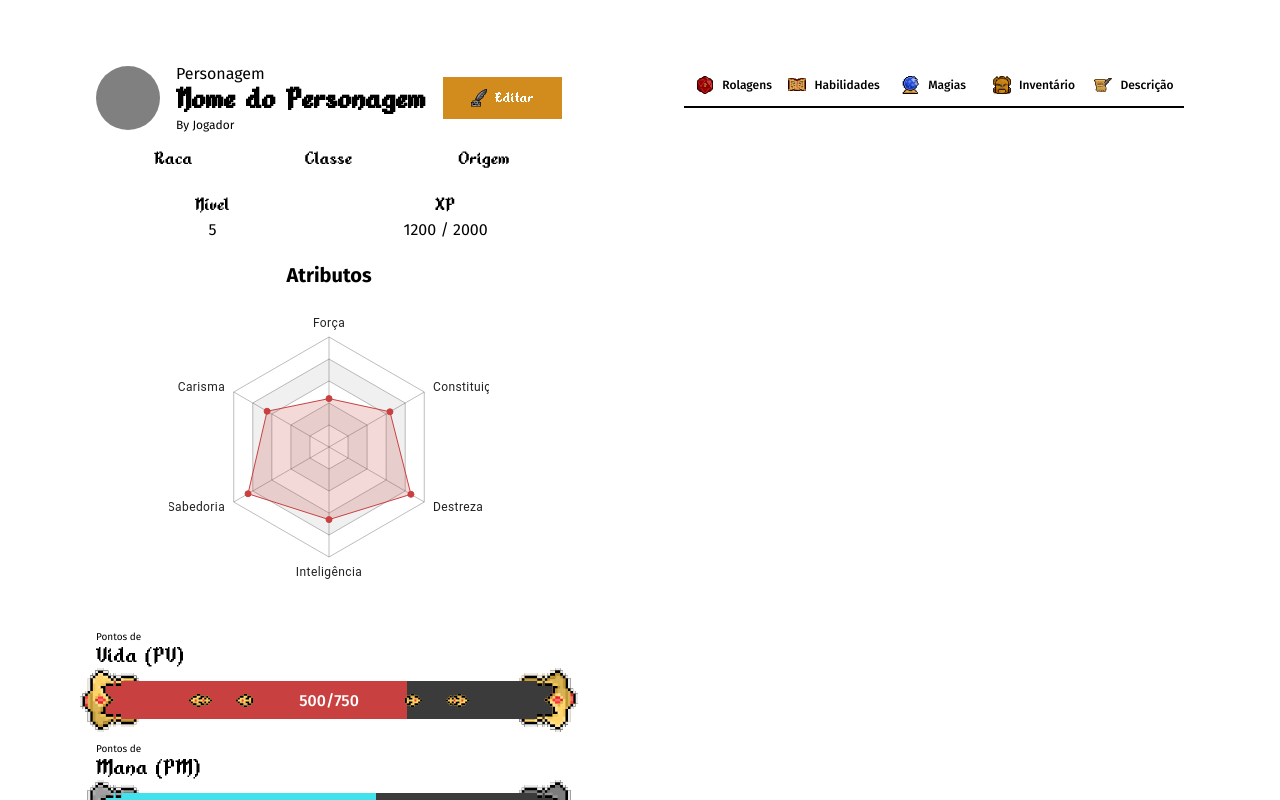
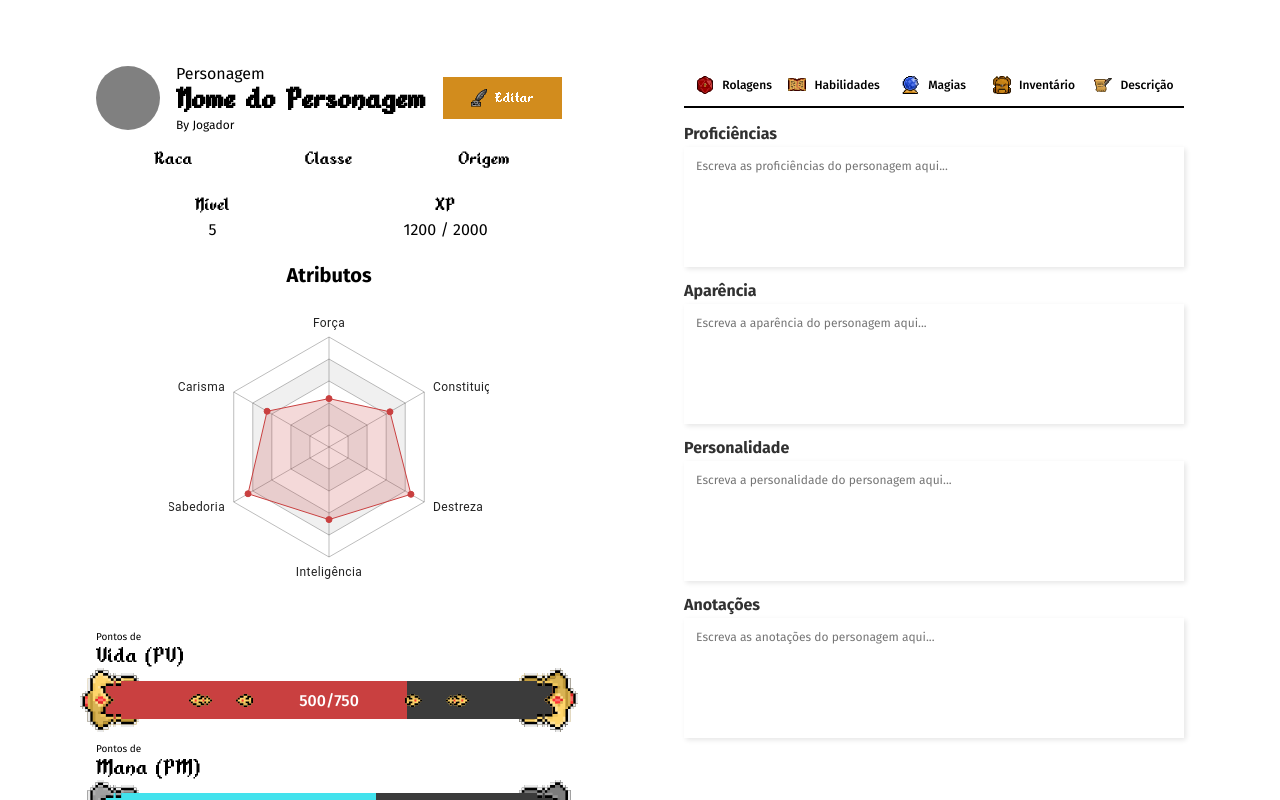
Before and after one commit to F20Org/f20-front, a React (Vite) app: page /f20-front/characters/1/description in a window 1280 px wide. Built offline with nearby package versions, Linux system fonts and the light colour scheme.

Commit message:
feat: add DescriptionSection component and integrate it into character routes

```diff
--- a/src/Routes.tsx
+++ b/src/Routes.tsx
@@ -14,6 +14,7 @@ import { RollsSection } from 'pages/Characters/DetailsPage/components/RightSecti
 import { SkillsSection } from 'pages/Characters/DetailsPage/components/RightSection/components/SkillsSection'
 import { SpellsSection } from 'pages/Characters/DetailsPage/components/RightSection/components/SpellsSection'
 import { InventorySection } from 'pages/Characters/DetailsPage/components/RightSection/components/InventorySection'
+import { DescriptionSection } from 'pages/Characters/DetailsPage/components/RightSection/components/DescriptionSection'
 
 const AppContainer = styled.div`
   width: 100%;
@@ -50,7 +51,10 @@ export const AppRoutes = () => {
               path='/characters/:id/inventory'
               element={<InventorySection />}
             />
-            <Route path='/characters/:id/description' element={<></>} />
+            <Route
+              path='/characters/:id/description'
+              element={<DescriptionSection />}
+            />
           </Route>
         </Routes>
       </AppContainer>
--- /dev/null
+++ b/src/pages/Characters/DetailsPage/components/RightSection/components/DescriptionSection/index.tsx
@@ -0,0 +1,32 @@
+import {
+  InfoLabel,
+  InfoTextarea,
+  DescriptionContainer,
+  InfoInputContainer,
+} from './styles'
+
+export const DescriptionSection = () => {
+  return (
+    <DescriptionContainer>
+      <InfoInputContainer>
+        <InfoLabel>Proficiências</InfoLabel>
+        <InfoTextarea placeholder='Escreva as proficiências do personagem aqui...' />
+      </InfoInputContainer>
+
+      <InfoInputContainer>
+        <InfoLabel>Aparência</InfoLabel>
+        <InfoTextarea placeholder='Escreva a aparência do personagem aqui...' />
+      </InfoInputContainer>
+
+      <InfoInputContainer>
+        <InfoLabel>Personalidade</InfoLabel>
+        <InfoTextarea placeholder='Escreva a personalidade do personagem aqui...' />
+      </InfoInputContainer>
+
+      <InfoInputContainer>
+        <InfoLabel>Anotações</InfoLabel>
+        <InfoTextarea placeholder='Escreva as anotações do personagem aqui...' />
+      </InfoInputContainer>
+    </DescriptionContainer>
+  )
+}
--- /dev/null
+++ b/src/pages/Characters/DetailsPage/components/RightSection/components/DescriptionSection/styles.ts
@@ -0,0 +1,43 @@
+import styled from 'styled-components'
+
+export const DescriptionContainer = styled.div`
+  display: flex;
+  flex-direction: column;
+  gap: 14px;
+`
+
+export const InfoInputContainer = styled.div`
+  display: flex;
+  flex-direction: column;
+  gap: 4px;
+`
+
+export const InfoLabel = styled.label`
+  ${({ theme }) => `
+    font-family: ${theme.FONTS.SECONDARY};
+    font-size: ${theme.FONT_SIZE.MEDIUM};
+    color: ${theme.COLORS.GRAY_950};
+    font-weight: ${theme.FONT_WEIGHT.BOLD};
+  `}
+`
+
+export const InfoTextarea = styled.textarea`
+  border: none;
+  outline: none;
+
+  width: 100%;
+  height: 120px;
+
+  padding: 12px;
+
+  box-shadow: 2px 2px 5px rgba(0, 0, 0, 0.1);
+
+  resize: none;
+
+  ${({ theme }) => `
+    font-family: ${theme.FONTS.SECONDARY};
+    font-size: ${theme.FONT_SIZE.SMALL};
+    color: ${theme.COLORS.GRAY_950};
+    font-weight: ${theme.FONT_WEIGHT.REGULAR};
+  `}
+`
```
